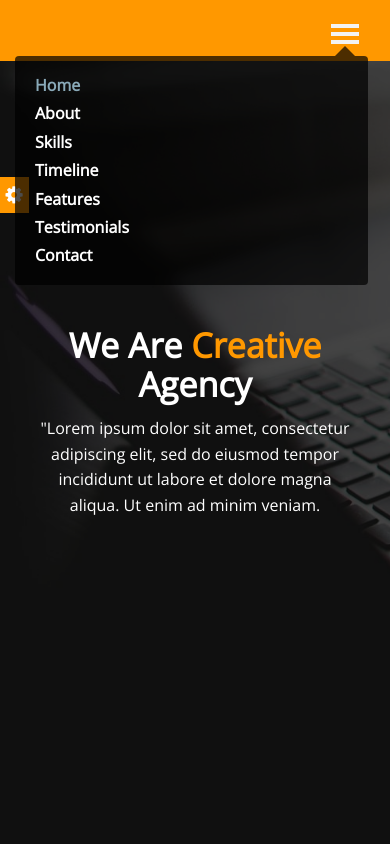
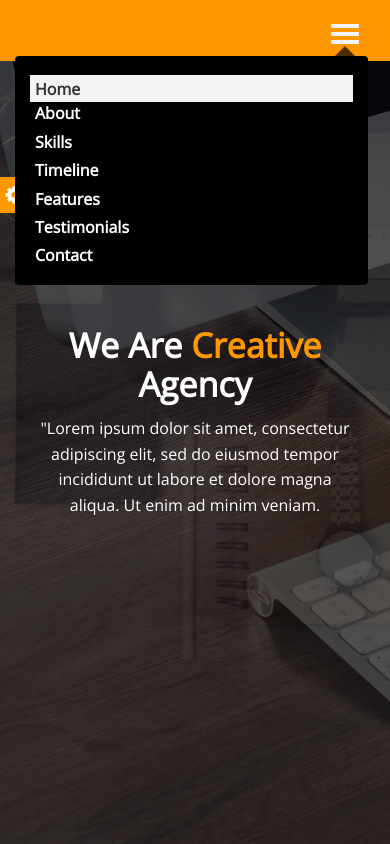
Before and after one commit to Mohmad012/task_udacity, a plain HTML site: page index.html in a window 390 px wide. Both pictures are taken after a click on the button 345 px from the left and 36 px from the top of the page. Shown: the top 844 px of the page. Drawn offline with nearby package versions, Linux system fonts and the light colour scheme.

Commit message:
finish app

```diff
--- a/css/styles.css
+++ b/css/styles.css
@@ -244,36 +244,75 @@ body {
 .landing-page .box-header-area .header-area .links {
 	list-style: none;
 	padding-left: 0;
+	transition: all 0.8s;
 }
 
 .landing-page .box-header-area .header-area .links li {
 	display: inline-block;
 	margin-left: 10px;
+	transition: all 0.8s;
+	position: relative;
 }
 
 .landing-page .box-header-area .header-area .links li a {
 	color: #fff;
 	text-decoration: none;
-	transition: .3s;
+	transition: all 0.8s;
 }
 
 .landing-page .box-header-area .header-area .links li a:hover {
 	color: #706f6f;
+	transition: all 0.8s;
 }
 
 .landing-page .box-header-area .header-area .links li a.active{
 	color: #8aaab9;
+	transition: all 0.8s;
 }
 
 @media(max-width: 991px){
+
+	.landing-page .box-header-area .header-area ul.links.open li a {
+	    z-index: 3;
+	    transition: all 0.8s;
+	}
+
 	.landing-page .box-header-area .header-area .links li a.active{
-		color: #8aaab9;
+		color: #333;
+		transition: all 0.8s;
 	}
+
+	.landing-page .box-header-area .header-area .links li a.active:after,
+	.landing-page .box-header-area .header-area .links li a:hover:after {
+	    content: attr(data-content);
+	    position: absolute;
+	    top: -1px;
+	    left: -5px;
+	    width: 100%;
+	    height: 17px;
+	    background-color: #f3f3f3;
+	    padding: 5px;
+	}
+
 }
 
 @media(min-width: 992px){
 	.landing-page .box-header-area .header-area .links li a.active{
 		color: #333;
+		transition: all 0.8s;
+	}
+
+	.landing-page .box-header-area .header-area .links li a.active:after,
+	.landing-page .box-header-area .header-area .links li a:hover:after{
+	    content: '';
+	    position: absolute;
+	    top: -26px;
+	    left: -5px;
+	    width: 100%;
+	    height: 58px;
+	    background-color: #f3f3f3;
+	    z-index: -1;
+	    padding: 6px;
 	}
 }
 
@@ -365,7 +404,7 @@ body {
 	}
 
 	.landing-page .box-header-area .header-area ul.open {
-		background-color: rgb(0 0 0 / 70%);
+	    background-color: rgb(0 0 0);
 	    padding: 10px;
 	    display: block;
 	    position: absolute;
--- a/js/app.js
+++ b/js/app.js
@@ -142,9 +142,9 @@ const randomizeimg = () => {
 			},3000);
 
 		}
+}
 
-
-}
+randomizeimg();
 
 // randomizeimg();
 
@@ -205,6 +205,9 @@ LinksData.forEach(e => {
 
 	// Set data-section Attribute = e.Section For anchor Element
 	ALink.setAttribute("data-section" , e.Section)
+
+	// Set data-section Attribute = e.Section For anchor Element
+	ALink.setAttribute("data-content" , e.Text)
 
 	// Create Text Node for Links
 	let NameLink = document.createTextNode(e.Text)
@@ -347,15 +350,6 @@ ScrollTopBtn.onclick = () => {
 		behavior: "smooth"
 	});
 
-	// Loop On All Of anchor tags
-	window.document.querySelectorAll('.header-area .links a').forEach(e => {
-
-		e.classList.remove('active'); // Remove Active Class From Not Self Event
-	})
-
-	// Add Active Class For Self Event
-	window.document.querySelectorAll('.header-area .links a')[0].classList.add('active')
-
 }
 
 // Show button when page is scorlled upto given distance
@@ -378,10 +372,11 @@ window.addEventListener("scroll", toggleVisibility);
  *
 */
 
+// add active class on first anchor link after loading of page
+window.onload = function(){
 
-// Add active class in first link
-if (window.pageYOffset >= 0) {
-	window.document.querySelectorAll('.header-area .links a')[0].setAttribute("class" , "active")
+	window.document.querySelectorAll('.header-area .links a')[0].classList.add('active')
+
 }
 
 // Check If Is Found Color in Local Storage Or Not
@@ -426,7 +421,6 @@ if (storeColor !== '') {
 
 }
 
-// randomizeimg();
 
 // Loop On All Spans
 imageBackEl.forEach(span => {
@@ -455,8 +449,48 @@ imageBackEl.forEach(span => {
 
 	});
 
+});
 
-});
+// Sence reall element and add it active class and remove from other
+window.onscroll = () => {
+
+	LinksData.forEach((e) => {
+
+		let targetSection = document.querySelector(e.Section);
+
+			// target Offset Top
+		let targetOffsetTop = targetSection.offsetTop,
+
+			// target Outer Height
+			targetOuterHeight = targetSection.offsetHeight,
+
+			// Window Height
+			windowHeight = this.innerHeight,
+
+			// Window ScrollTop
+			windowScrollTop = this.pageYOffset;
+
+
+		if (windowScrollTop > targetOffsetTop - 100) {
+
+			// Loop In All Of anchor Elements
+			window.document.querySelectorAll('.header-area .links a').forEach(aTarget => {
+
+
+				if (aTarget.getAttribute("data-section") === e.Section) {
+					aTarget.classList.add('active');
+
+				}else{
+					aTarget.classList.remove('active');
+				}
+
+			})
+
+		}
+
+	})
+
+};
 
 // Check If Is Found background Image in Local Storage Or Not
 if (backgroundImageStore !== null && backgroundImageStore === "true") {
@@ -472,7 +506,4 @@ if (backgroundImageStore !== null && backgroundImageStore === "true") {
 		window.document.querySelector('.random-background .no').classList.add('active');
 }
 
-
-randomizeimg();
-
 goToSection(window.document.querySelectorAll('.header-area .links a'));
```
Lines whose indentation alone changed are shown as unchanged.
